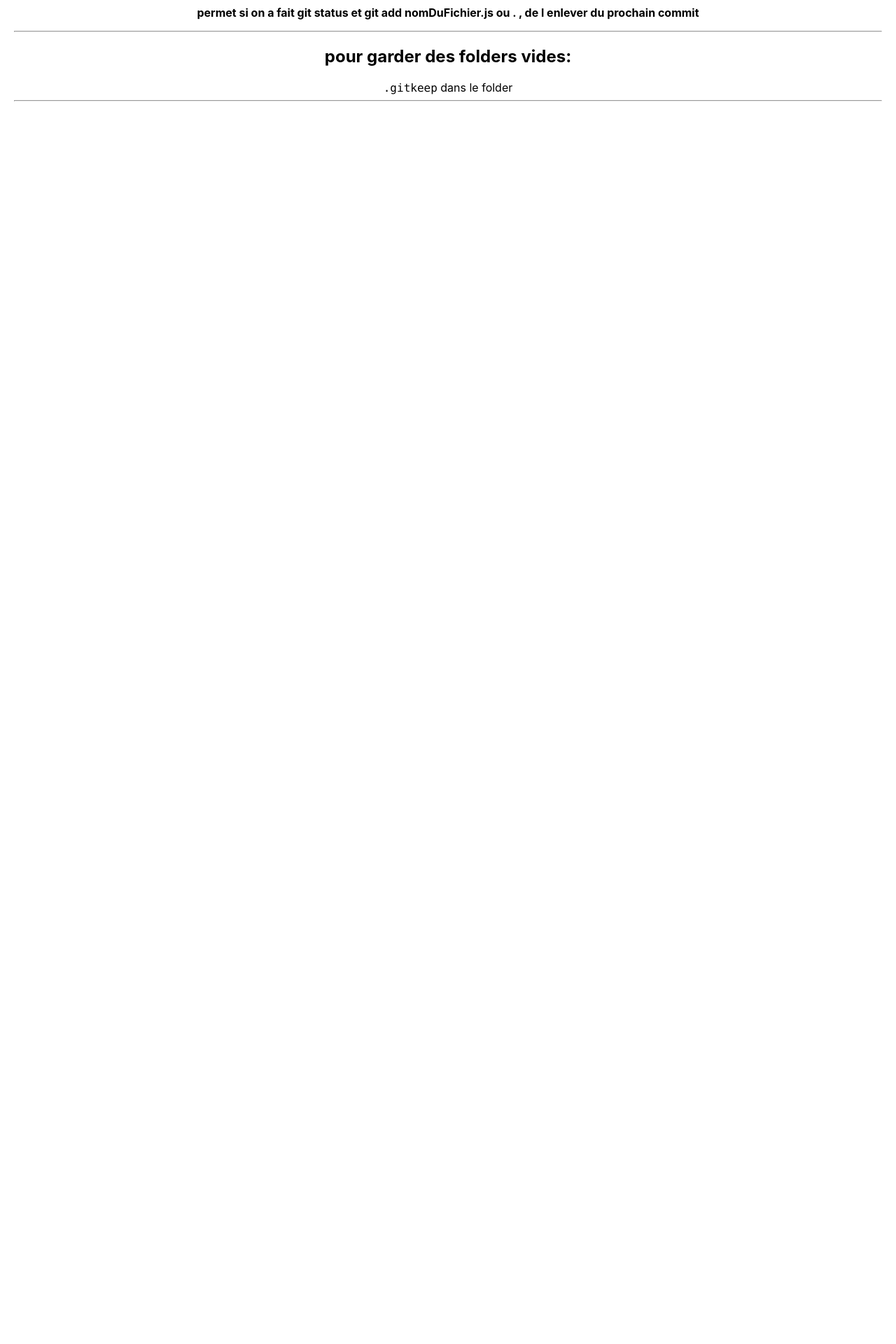
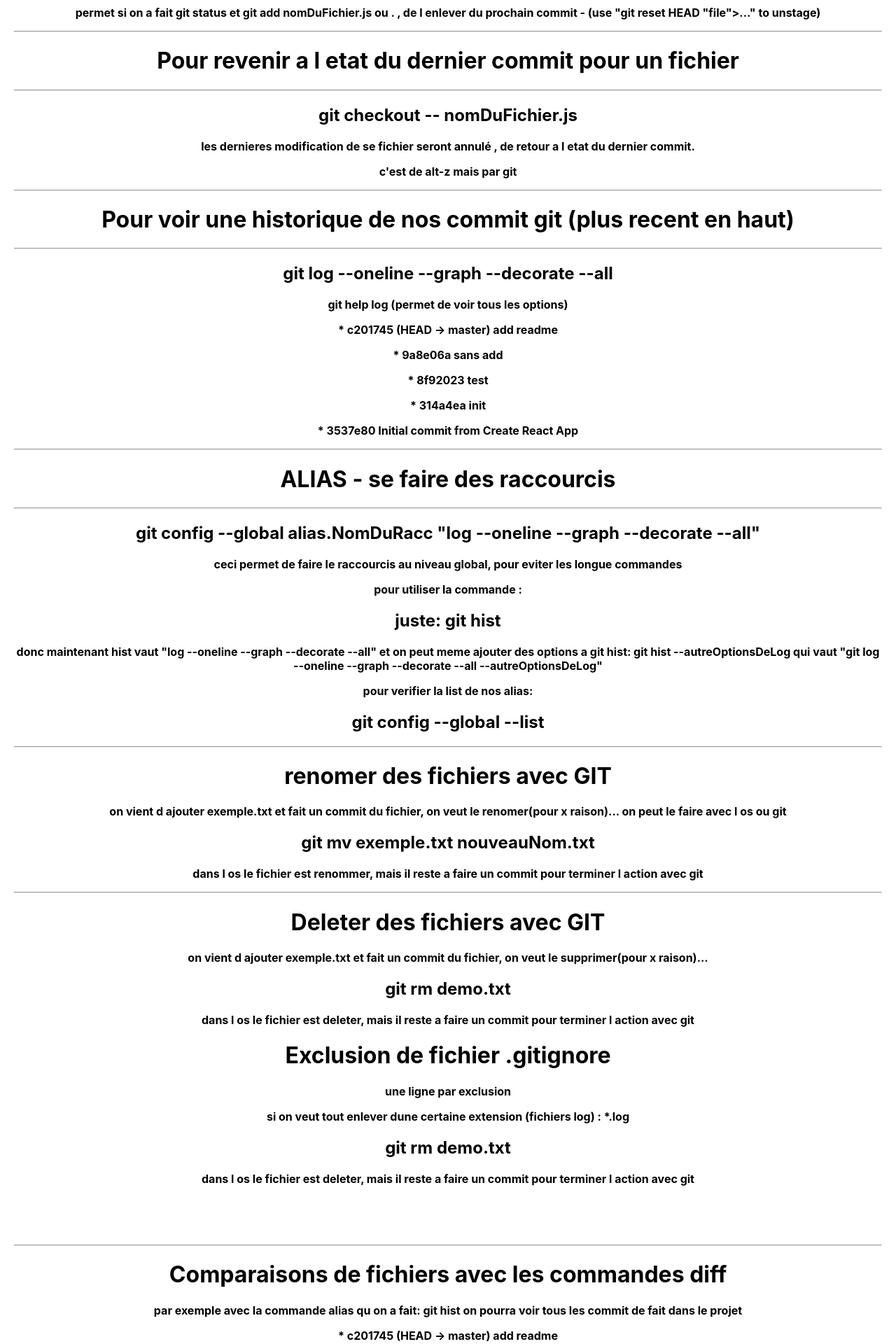
Before and after one commit to axe-z/git, a React (Create React App) app: page / in a window 1280 px wide. Shown: the part 2300-4220 px from the top of the page at 70% size. Before the commit the page ends 2473 px from the top, so only its background shows below. Built offline with nearby package versions, Linux system fonts and the light colour scheme.

Commit message:
voir diff

```diff
--- a/src/App.js
+++ b/src/App.js
@@ -95,16 +95,92 @@ index 4d29575..e36b9bc 100644
       <h2> git reset HEAD nomDuFichier.js</h2>
       <p>
         permet si on a fait git status et git add nomDuFichier.js ou . , de l enlever du prochain
-        commit
+        commit - (use "git reset HEAD "file">..." to unstage)
       </p>
       <hr />
+      <h1>Pour revenir a l etat du dernier commit pour un fichier</h1>
+      <hr />
+      <h2> git checkout -- nomDuFichier.js</h2>
+      <p>
+        les dernieres modification de se fichier seront annulé , de retour a l etat du dernier
+        commit.
+      </p>
+      <p>c'est de alt-z mais par git</p>
+      <hr />
+      <h1>Pour voir une historique de nos commit git (plus recent en haut)</h1>
+      <hr />
+      <h2> git log --oneline --graph --decorate --all</h2>
+      <p>git help log (permet de voir tous les options)</p>
+      <p>* c201745 (HEAD -> master) add readme</p>
+      <p>* 9a8e06a sans add</p>
+      <p>* 8f92023 test </p>
+      <p>* 314a4ea init</p>
+      <p>* 3537e80 Initial commit from Create React App</p>
+      <hr />
+      <h1>ALIAS - se faire des raccourcis</h1>
+      <hr />
+      <h2>git config --global alias.NomDuRacc "log --oneline --graph --decorate --all"</h2>
+      <p>ceci permet de faire le raccourcis au niveau global, pour eviter les longue commandes</p>
+      <p>pour utiliser la commande : </p>
+      <h2>juste: git hist</h2>
+      <p>
+        {" "}
+        donc maintenant hist vaut "log --oneline --graph --decorate --all" et on peut meme ajouter
+        des options a git hist: git hist --autreOptionsDeLog qui vaut "git log --oneline --graph
+        --decorate --all --autreOptionsDeLog"
+      </p>
+      <p>pour verifier la list de nos alias:</p>
+      <h2>git config --global --list</h2>
       {/* // */}
       {/* // */}
       {/* // */}
       {/* // */}
-      <h2>pour garder des folders vides: </h2>
-      <code>.gitkeep</code> dans le folder
       <hr />
+      <h1> renomer des fichiers avec GIT</h1>
+      <p>
+        on vient d ajouter exemple.txt et fait un commit du fichier, on veut le renomer(pour x
+        raison)... on peut le faire avec l os ou git
+      </p>
+      <h2>git mv exemple.txt nouveauNom.txt</h2>
+      <p>
+        dans l os le fichier est renommer, mais il reste a faire un commit pour terminer l action
+        avec git
+      </p>
+      <hr />
+      <h1> Deleter des fichiers avec GIT</h1>
+      <p>
+        on vient d ajouter exemple.txt et fait un commit du fichier, on veut le supprimer(pour x
+        raison)...
+      </p>
+      <h2>git rm demo.txt</h2>
+      <p>
+        dans l os le fichier est deleter, mais il reste a faire un commit pour terminer l action
+        avec git
+      </p>
+      <h1> Exclusion de fichier .gitignore</h1>
+      <p>une ligne par exclusion</p>
+      <p>si on veut tout enlever dune certaine extension (fichiers log) : *.log</p>
+      <h2>git rm demo.txt</h2>
+      <p>
+        dans l os le fichier est deleter, mais il reste a faire un commit pour terminer l action
+        avec git
+      </p>
+      <br />
+      <br />
+      <br />
+      <hr />
+      <h1>Comparaisons de fichiers avec les commandes diff</h1>
+      <p>
+        par exemple avec la commande alias qu on a fait: git hist on pourra voir tous les commit de
+        fait dans le projet
+      </p>
+      <p>* c201745 (HEAD -> master) add readme</p>
+      <p>* 9a8e06a sans add</p>
+      <p>* 8f92023 test </p>
+      <p>* 314a4ea init</p>
+      <p>* 3537e80 Initial commit from Create React App</p>
+      <h2>git diff idDuCommit(8f92023) etAutrePointer(3537e80)</h2>
+      <p>on verra tous les changement entre les 2 point de reference (commit)</p>
     </div>
   );
 }
```
Also changed, not shown: 1 other file (tests, documents, lock files or other folders).
